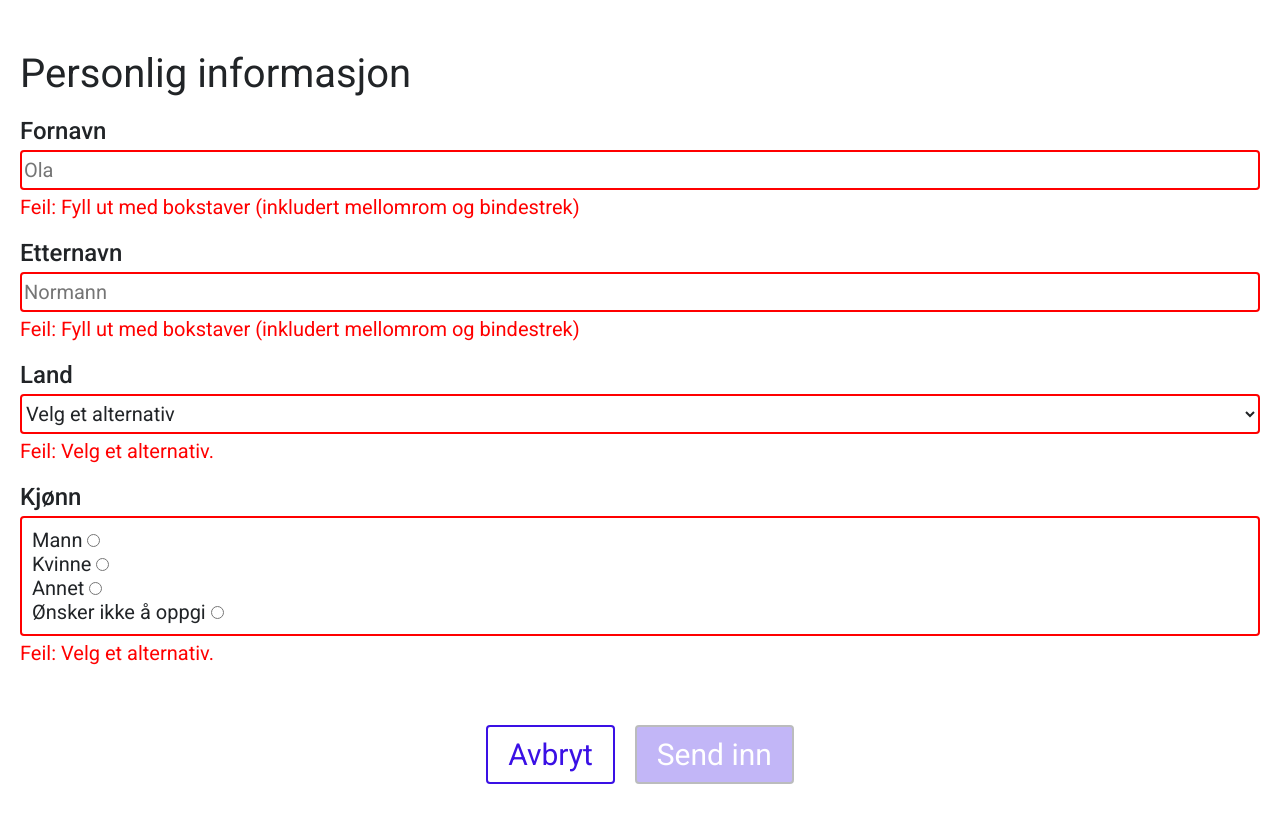
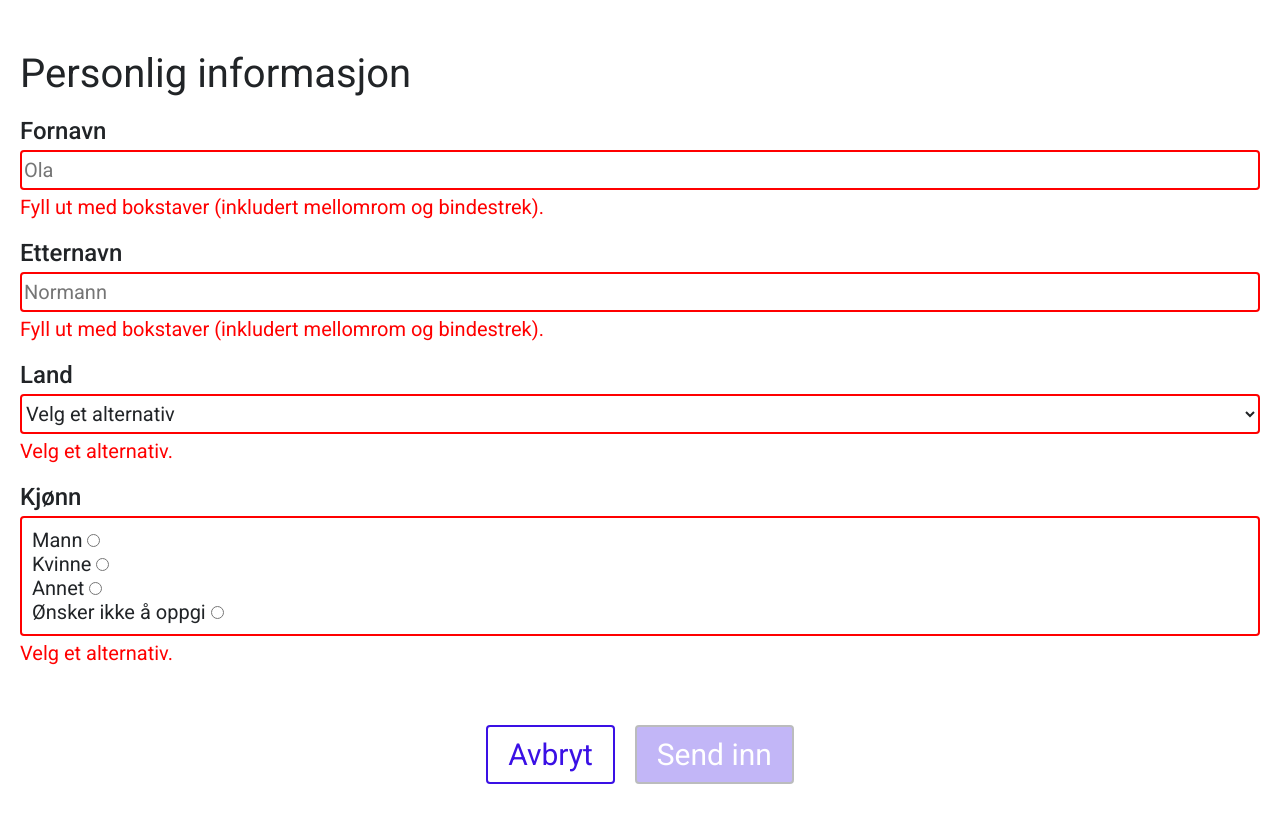
Before and after one commit to 0mar0mrani/form, a React (Vite) app: page / in a window 1280 px wide. Shown: the top 822 px of the page. Built offline with nearby package versions, Linux system fonts and the light colour scheme.

Commit message:
Changed message

```diff
--- a/src/components/form/RadioInput.tsx
+++ b/src/components/form/RadioInput.tsx
@@ -22,7 +22,7 @@ export default function SelectInput({ name, stateValue, onChange, isValid, optio
 
 			<div
 				className={`form__input-message ${isValid ? '' : 'form__input-message--visible'}`}>
-					Feil: Velg et alternativ.
+					Velg et alternativ.
 			</div>
 		</div>
 	)
--- a/src/components/form/SelectInput.tsx
+++ b/src/components/form/SelectInput.tsx
@@ -19,7 +19,7 @@ export default function SelectInput({name, stateValue, onChange, isValid, option
 
 			<div
 				className={`form__input-message ${isValid ? '' : 'form__input-message--visible'}`}>
-					Feil: Velg et alternativ.
+					Velg et alternativ.
 			</div>
 		</div>
 	)
--- a/src/components/form/TextInput.tsx
+++ b/src/components/form/TextInput.tsx
@@ -14,7 +14,7 @@ export default function TextInput({name, stateValue, placeholderText, onChange,
 
 			<div
 				className={`form__input-message ${isValid ? '' : 'form__input-message--visible'}`}>
-					Feil: Fyll ut med bokstaver (inkludert mellomrom og bindestrek)
+					Fyll ut med bokstaver (inkludert mellomrom og bindestrek).
 			</div>
 		</div>
 	)
```
